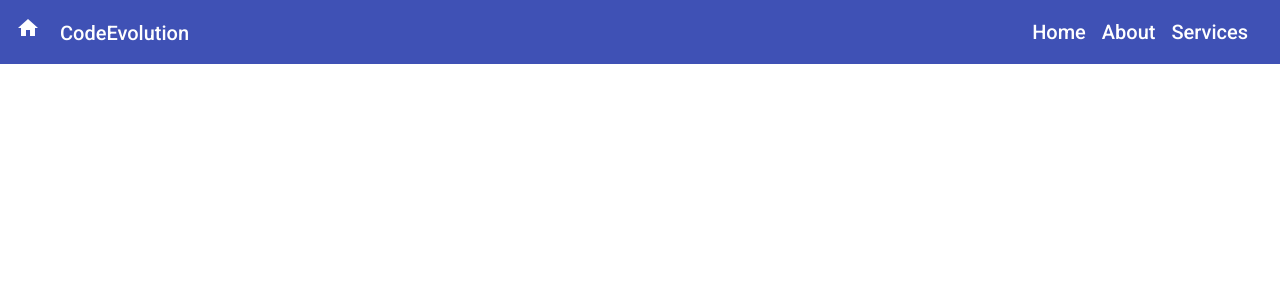
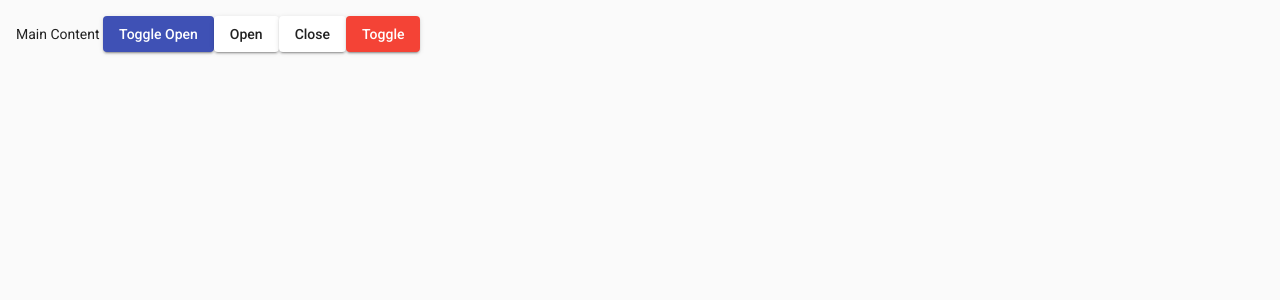
Before and after one commit to dgkhoa89/demo-angular-material, an Angular app: page / in a window 1280 px wide. Shown: the top 300 px of the page. Built offline with nearby package versions, Linux system fonts and the light colour scheme.

Commit message:
side nav

```diff
--- a/src/app/app.component.css
+++ b/src/app/app.component.css
@@ -1,6 +1,12 @@
-.navbar{
-    justify-content: space-between;
+mat-sidenav-container{
+    height: 100%;
 }
-span{
-    padding-right: 1rem;
+
+mat-sidenav, mat-sidenav-content{
+    padding: 16px;
 }
+
+mat-sidenav {
+    background-color: lightcoral;
+    width: 200px;
+}
--- a/src/app/app.component.html
+++ b/src/app/app.component.html
@@ -1,11 +1,12 @@
-<mat-toolbar color="primary" class="navbar">
-    <div>
-        <mat-icon style="padding-right:20px;">home</mat-icon>
-        <span>CodeEvolution</span>
-    </div>
-    <div >
-        <span>Home</span>
-        <span>About</span>
-        <span>Services</span>
-    </div>
-</mat-toolbar>
+<mat-sidenav-container>
+   <mat-sidenav #sideNav (opened)="log('Opened')" (closed)="log('Closed')" mode="side" [(opened)]="navIsOpen">Side nav</mat-sidenav>
+    <mat-sidenav-content>Main Content
+        <!-- 1st way to show / hide side nave -->
+        <button mat-raised-button color="primary" (click)="navIsOpen=!navIsOpen">Toggle Open</button>
+        <!-- 2nd way to show / hide side nave -->
+        <button mat-raised-button (click)="sideNav.open()">Open</button>
+        <button mat-raised-button (click)="sideNav.close()">Close</button>
+        <!-- 3st way to show / hide side nave -->
+        <button mat-raised-button color="warn" (click)="sideNav.toggle()" >Toggle</button>
+    </mat-sidenav-content>
+</mat-sidenav-container>
--- a/src/app/app.component.ts
+++ b/src/app/app.component.ts
@@ -6,12 +6,10 @@ import { Component } from '@angular/core';
   templateUrl: './app.component.html',
   styleUrls: ['./app.component.css']
 })
+
 export class AppComponent {
-  title = 'demo-angular-material';
-  numberOfItems = 2;
-  showSpinner=false;
-  loadData(){
-    this.showSpinner=true;
-    setTimeout(()=>{this.showSpinner=false},3000);
+  navIsOpen=false;
+  log(msg:String){
+    console.log(msg)
   }
 }
--- a/src/app/app.module.ts
+++ b/src/app/app.module.ts
@@ -5,6 +5,7 @@ import { AppRoutingModule } from './app-routing.module';
 import { AppComponent } from './app.component';
 import { BrowserAnimationsModule } from '@angular/platform-browser/animations';
 import { MaterialModule } from './material/material.module';
+import {FormsModule} from '@angular/forms'
 
 @NgModule({
   declarations: [
@@ -14,7 +15,8 @@ import { MaterialModule } from './material/material.module';
     BrowserModule,
     AppRoutingModule,
     BrowserAnimationsModule,
-    MaterialModule
+    MaterialModule,
+    FormsModule
   ],
   providers: [],
   bootstrap: [AppComponent]
--- a/src/app/material/material.module.ts
+++ b/src/app/material/material.module.ts
@@ -5,6 +5,7 @@ import {MatIconModule} from '@angular/material/icon'
 import {MatBadgeModule} from '@angular/material/badge'
 import {MatProgressSpinnerModule} from '@angular/material/progress-spinner'
 import {MatToolbarModule} from '@angular/material/toolbar'
+import {MatSidenavModule} from '@angular/material/sidenav'
 
 const material = [
   MatButtonModule,
@@ -12,7 +13,8 @@ const material = [
   MatIconModule,
   MatBadgeModule,
   MatProgressSpinnerModule,
-  MatToolbarModule
+  MatToolbarModule,
+  MatSidenavModule
 ]
 
 @NgModule({
```
Also changed, not shown: 1 other file (tests, documents, lock files or other folders).
